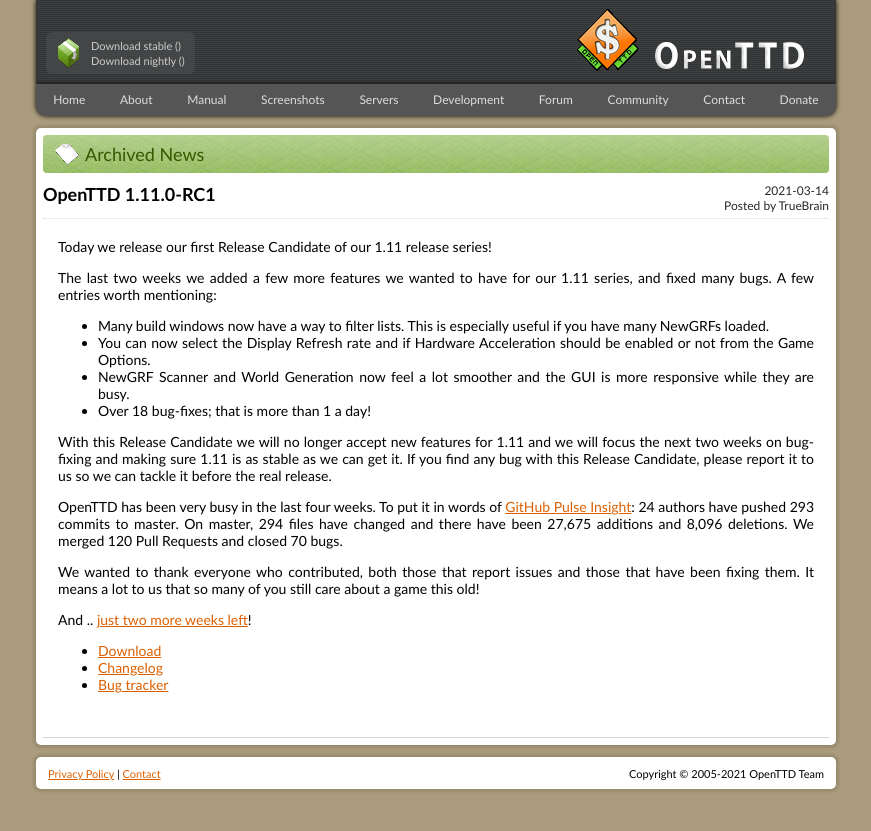
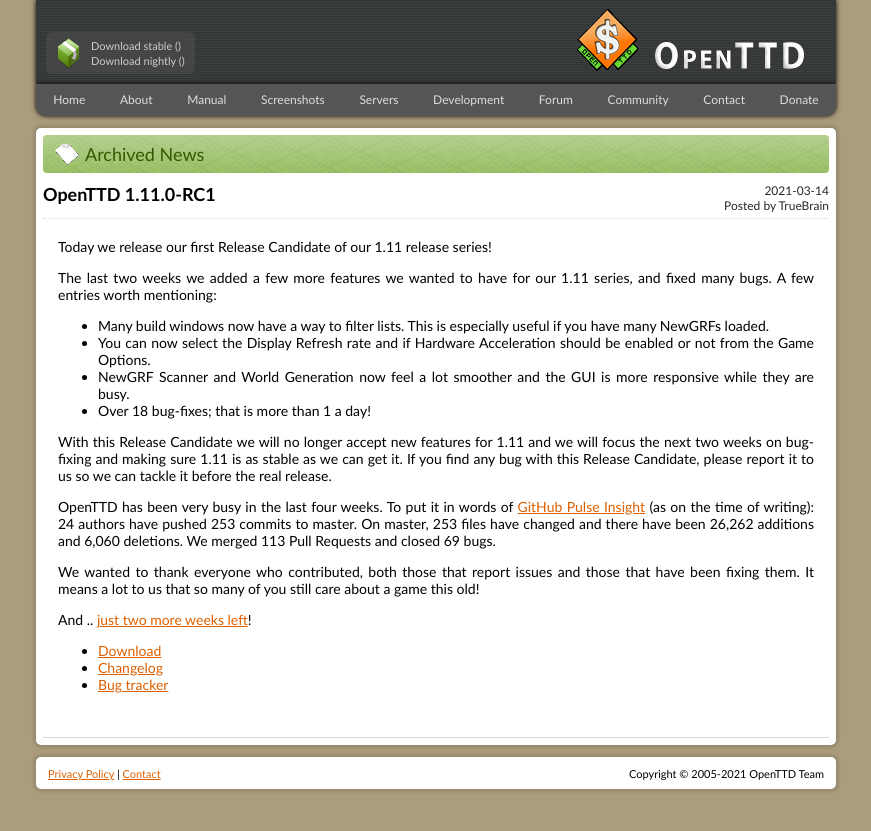
Before and after one commit to OpenTTD/website, a Jekyll site: the page built from _posts/2021-03-14-openttd-1-11-0-RC1.md, in a window 1280 px wide. Shown: the top 831 px of the page, without its empty margins (204-1075 px from the left). Built offline with Jekyll 4.4.1, drawn with Linux system fonts in a browser that asks for light colours.

Commit message:
Update 2021-03-14-openttd-1-11-0-RC1.md

```diff
--- a/_posts/2021-03-14-openttd-1-11-0-RC1.md
+++ b/_posts/2021-03-14-openttd-1-11-0-RC1.md
@@ -16,9 +16,9 @@
 If you find any bug with this Release Candidate, please report it to us so we can tackle it before the real release.
 
 OpenTTD has been very busy in the last four weeks.
-To put it in words of [GitHub Pulse Insight](https://github.com/OpenTTD/OpenTTD/pulse/monthly):
-24 authors have pushed 293 commits to master. On master, 294 files have changed and there have been 27,675 additions and 8,096 deletions.
-We merged 120 Pull Requests and closed 70 bugs.
+To put it in words of [GitHub Pulse Insight](https://github.com/OpenTTD/OpenTTD/pulse/monthly) (as on the time of writing):
+24 authors have pushed 253 commits to master. On master, 253 files have changed and there have been 26,262 additions and 6,060 deletions.
+We merged 113 Pull Requests and closed 69 bugs.
 
 We wanted to thank everyone who contributed, both those that report issues and those that have been fixing them.
 It means a lot to us that so many of you still care about a game this old!
```
